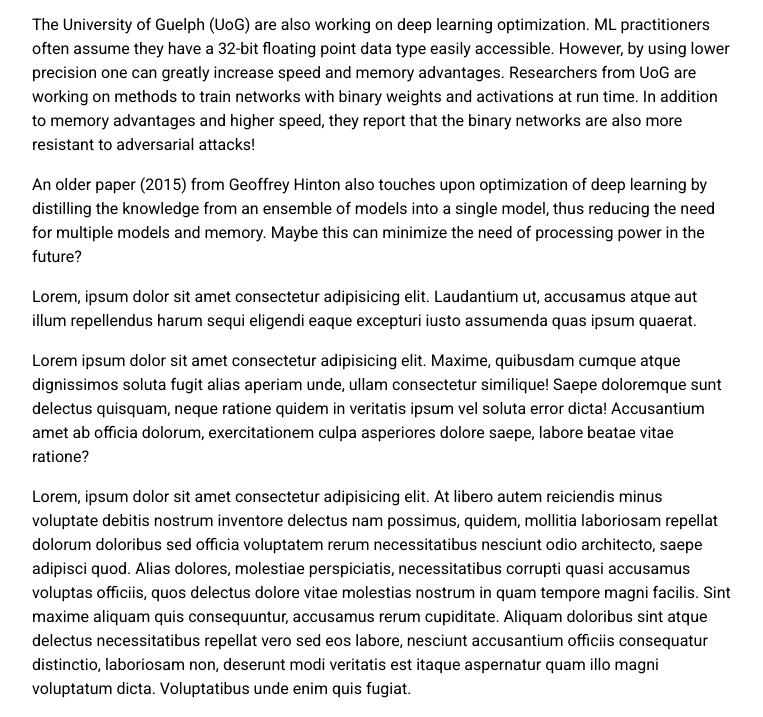
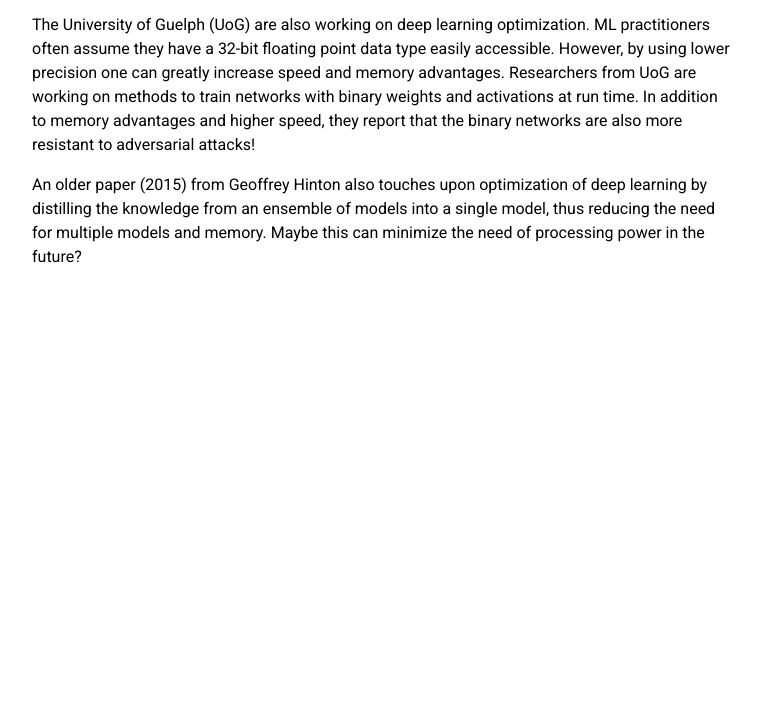
Before and after one commit to wenipsptsr/HTML-Activity-1, a plain HTML site: page index.html in a window 1280 px wide. Shown: the part 3295-4012 px from the top of the page, without its empty margins (258-1021 px from the left). After the commit the page ends 3580 px from the top, so only its background shows below. Drawn offline with Linux system fonts and the light colour scheme.

Commit message:
menghapus paragraf

```diff
--- a/index.html
+++ b/index.html
@@ -54,10 +54,6 @@
     <p>Another challenge for AI is processing power. In the future we want the machine learning models to run on embedded devices such as phones and in cars, but the amount of processing power currently present in these devices are not on the same level as computers. Snapchat uses neural networks in their filters, and are working on making these networks runnable on your phone. One way Snapchat is trying to solve this issue is by model compression; how can we keep the high accuracy, but lower the computational complexity? Their idea is to use weight sampling, as convolutional filters are, in their words, highly redundant. Snapchat has developed new features, allowing 5x3 (15) weights be condensed to 7 weights, thereby reducing the memory usage by more than 50%.</p>
     <p>The University of Guelph (UoG) are also working on deep learning optimization. ML practitioners often assume they have a 32-bit floating point data type easily accessible. However, by using lower precision one can greatly increase speed and memory advantages. Researchers from UoG are working on methods to train networks with binary weights and activations at run time. In addition to memory advantages and higher speed, they report that the binary networks are also more resistant to adversarial attacks!</p>
     <p>An older paper (2015) from Geoffrey Hinton also touches upon optimization of deep learning by distilling the knowledge from an ensemble of models into a single model, thus reducing the need for multiple models and memory. Maybe this can minimize the need of processing power in the future?</p>
-    <p>Lorem, ipsum dolor sit amet consectetur adipisicing elit. Laudantium ut, accusamus atque aut illum repellendus harum sequi eligendi eaque excepturi iusto assumenda quas ipsum quaerat.</p>
-    <p>Lorem ipsum dolor sit amet consectetur adipisicing elit. Maxime, quibusdam cumque atque dignissimos soluta fugit alias aperiam unde, ullam consectetur similique! Saepe doloremque sunt delectus quisquam, neque ratione quidem in veritatis ipsum vel soluta error dicta! Accusantium amet ab officia dolorum, exercitationem culpa asperiores dolore saepe, labore beatae vitae ratione?</p>
-    <p>Lorem, ipsum dolor sit amet consectetur adipisicing elit. At libero autem reiciendis minus voluptate debitis nostrum inventore delectus nam possimus, quidem, mollitia laboriosam repellat dolorum doloribus sed officia voluptatem rerum necessitatibus nesciunt odio architecto, saepe adipisci quod. Alias dolores, molestiae perspiciatis, necessitatibus corrupti quasi accusamus voluptas officiis, quos delectus dolore vitae molestias nostrum in quam tempore magni facilis. Sint maxime aliquam quis consequuntur, accusamus rerum cupiditate. Aliquam doloribus sint atque delectus necessitatibus repellat vero sed eos labore, nesciunt accusantium officiis consequatur distinctio, laboriosam non, deserunt modi veritatis est itaque aspernatur quam illo magni voluptatum dicta. Voluptatibus unde enim quis fugiat.</p>
-
   </div>
 </body>
 
```
